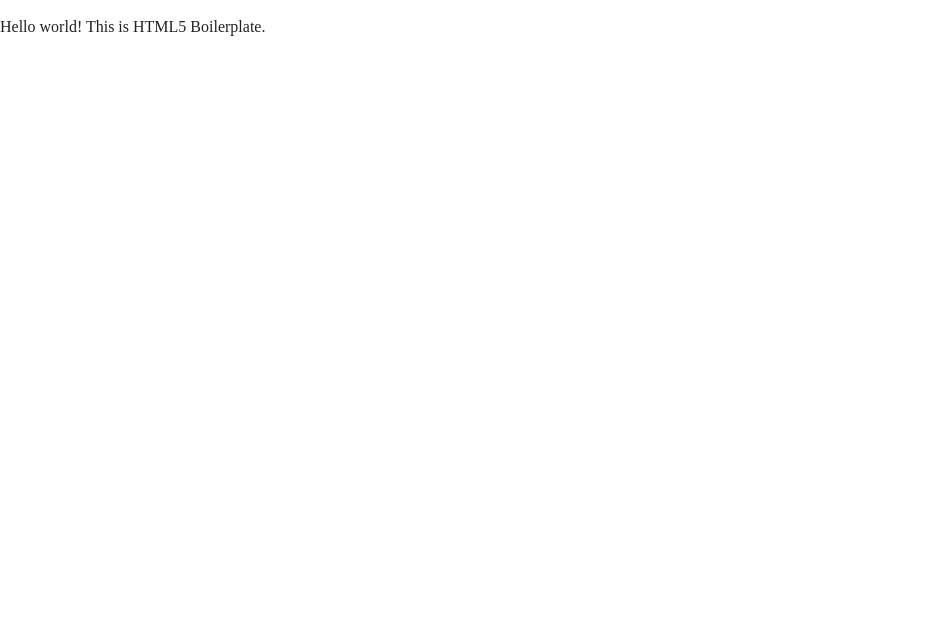
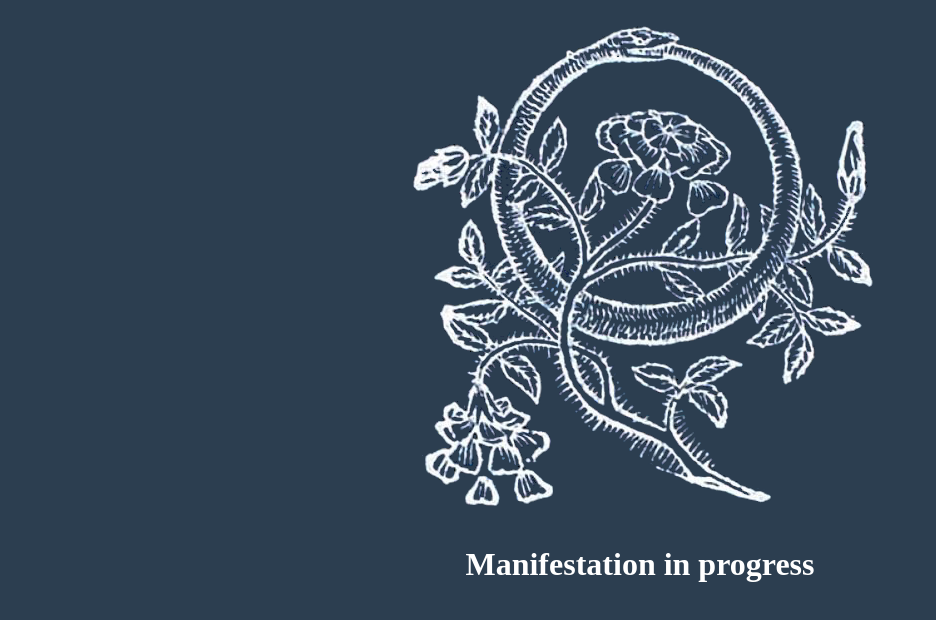
Before and after one commit to theSacredHerbalist/soonCome, a plain HTML site: page index.html in a window 1280 px wide. Shown: the whole page, without its empty margins (0-936 px from the left). Drawn offline with nearby package versions, Linux system fonts and the light colour scheme.

Commit message:
added logo, basic html/css changes

```diff
--- a/css/main.css
+++ b/css/main.css
@@ -97,9 +97,18 @@ textarea {
    Author's custom styles
    ========================================================================== */
 
+body {
+    margin: 0;
+    padding: 0;
+    color: white;
+    background: rgba(44,62,80 ,1);
+}
 
+main {
+    text-align: center;
+}
 
-
+img.ri {}
 
 
 
--- a/index.html
+++ b/index.html
@@ -4,7 +4,7 @@
 <head>
   <meta charset="utf-8">
   <meta http-equiv="x-ua-compatible" content="ie=edge">
-  <title></title>
+  <title>The Sacred Herbalist</title>
   <meta name="description" content="">
   <meta name="viewport" content="width=device-width, initial-scale=1, shrink-to-fit=no">
 
@@ -22,7 +22,12 @@
   <![endif]-->
 
   <!-- Add your site or application content here -->
-  <p>Hello world! This is HTML5 Boilerplate.</p>
+  <main>
+    <img src='img/logo.png' alt="logo" class="ri">
+    <h1>Manifestation in progress</h1>
+  </main>
+
+  <!-- Scripts -->
   <script src="js/vendor/modernizr-3.6.0.min.js"></script>
   <script src="https://code.jquery.com/jquery-3.3.1.min.js" integrity="sha256-FgpCb/KJQlLNfOu91ta32o/NMZxltwRo8QtmkMRdAu8=" crossorigin="anonymous"></script>
   <script>window.jQuery || document.write('<script src="js/vendor/jquery-3.3.1.min.js"><\/script>')</script>
```
Also changed, not shown: img/logo.png (added), 1 other file.
